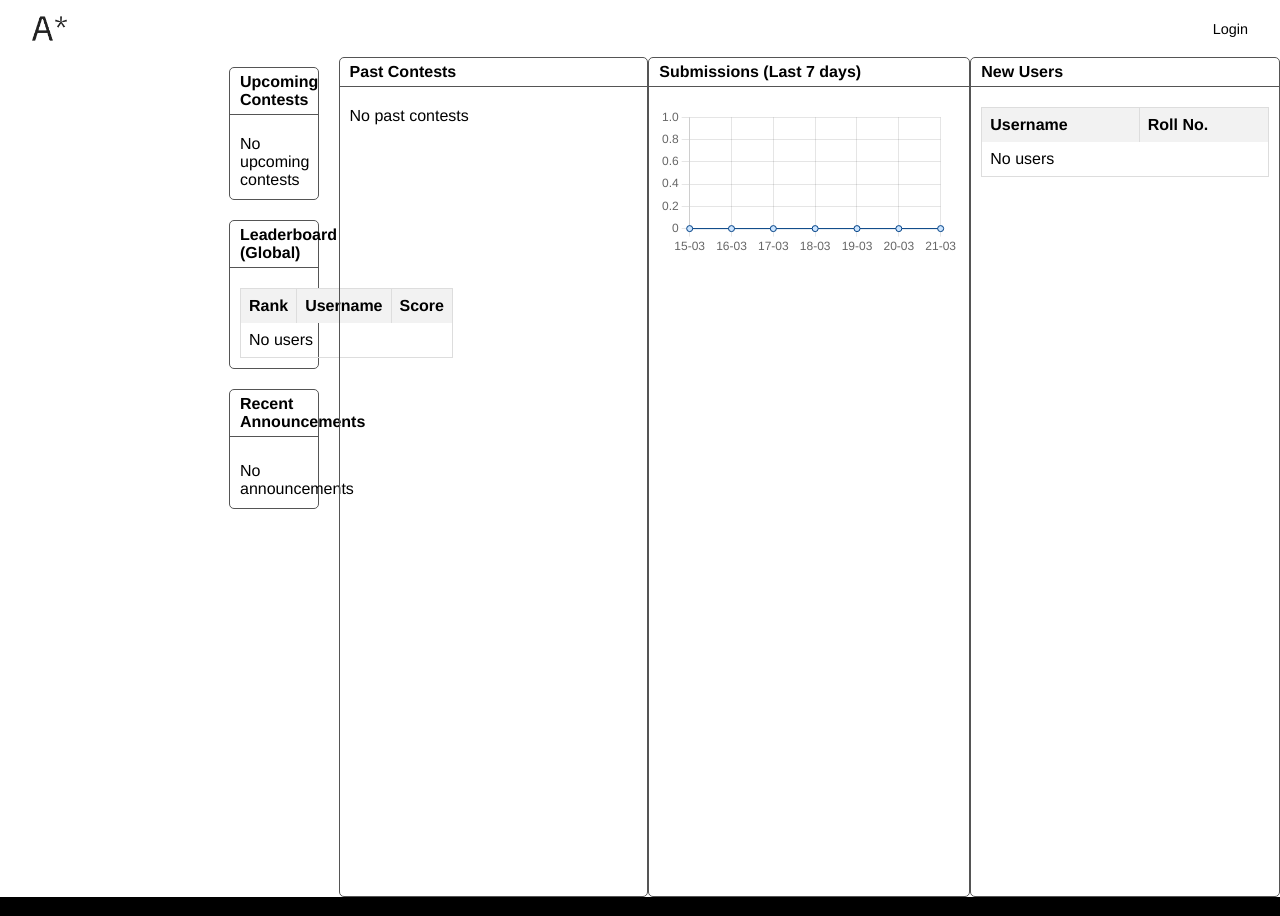
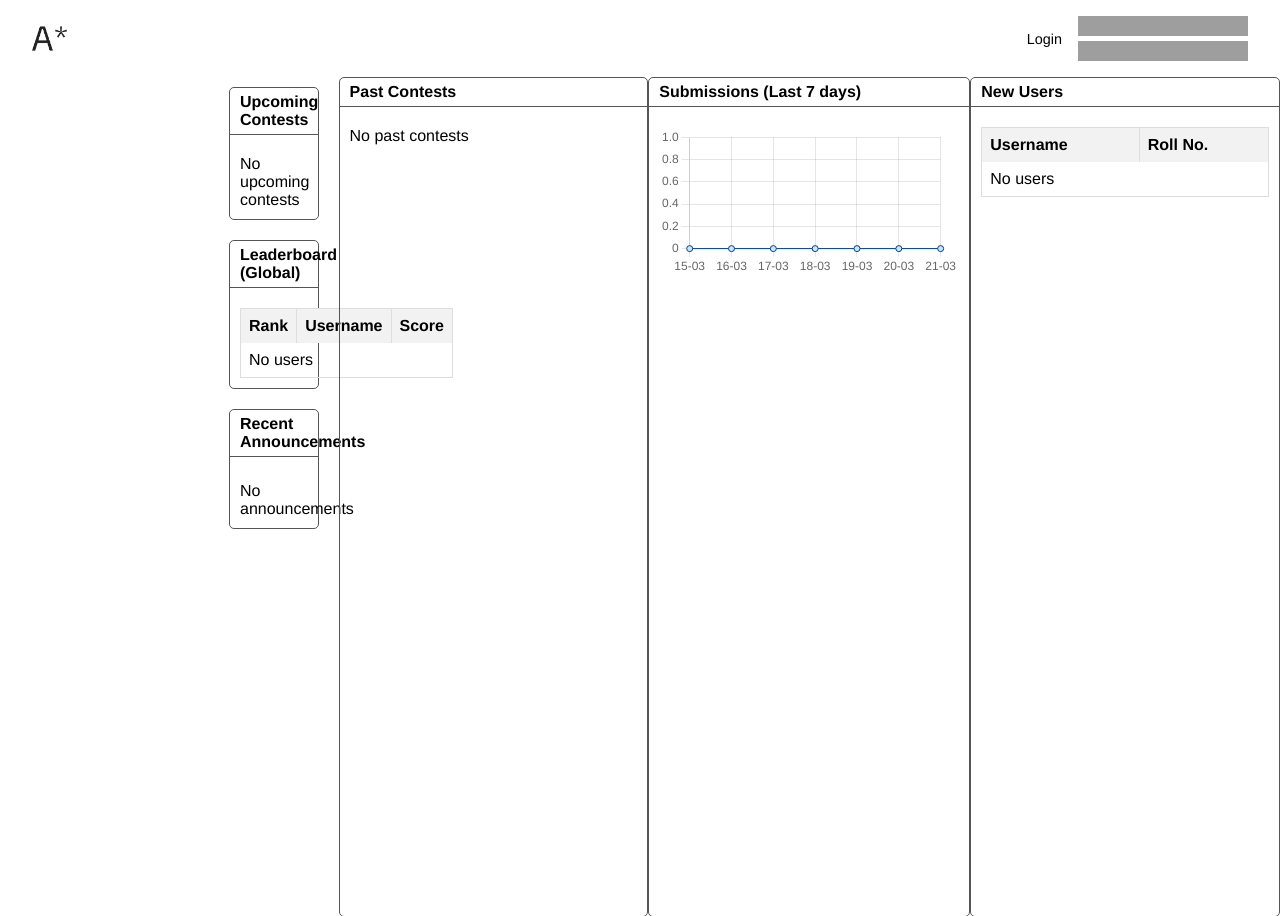
Before and after one commit to Om-Mishra7/A-Star, a Flask app: page / in a window 1280 px wide. Shown: the top 916 px of the page. Run offline with Flask 3, Linux system fonts and the light colour scheme; data that the repository does not hold is empty; some libraries are stand-ins or nearby versions; grey boxes are pictures that could not be loaded.

Commit message:
Add GitHub follow and star buttons to the navbar

```diff
--- a/backend/templates/private/navbar.html
+++ b/backend/templates/private/navbar.html
@@ -50,6 +50,14 @@
     {% else %}
     <a href="/login">Login</a>
     {% endif %}
+    <a href="#"
+      style="padding: 0; width: max-content;display: flex; align-items: center;flex-direction: column;justify-content: center;gap: 5px;">
+      <iframe src="https://ghbtns.com/github-btn.html?user=om-mishra7&type=follow&count=true" frameborder="0"
+        scrolling="0" width="170" height="20" title="GitHub"></iframe>
+      <iframe src="https://ghbtns.com/github-btn.html?user=om-mishra7&repo=a-star&type=star&count=true&size=small"
+        frameborder="0" scrolling="0" width="170" height="20" title="GitHub">
+      </iframe>
+    </a>
   </div>
 </navbar>
 {% include 'private/global_message.html' %}
```
